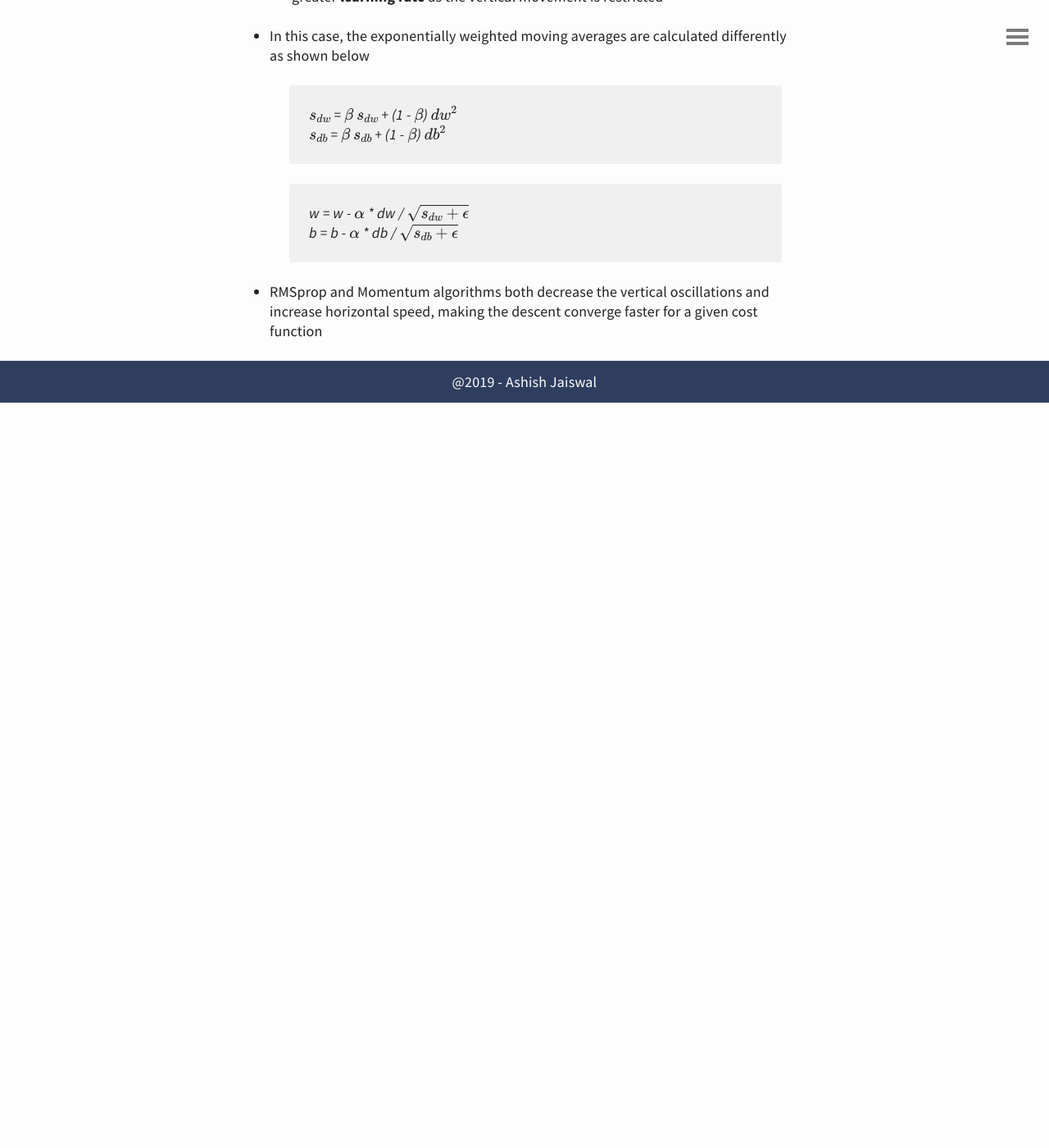
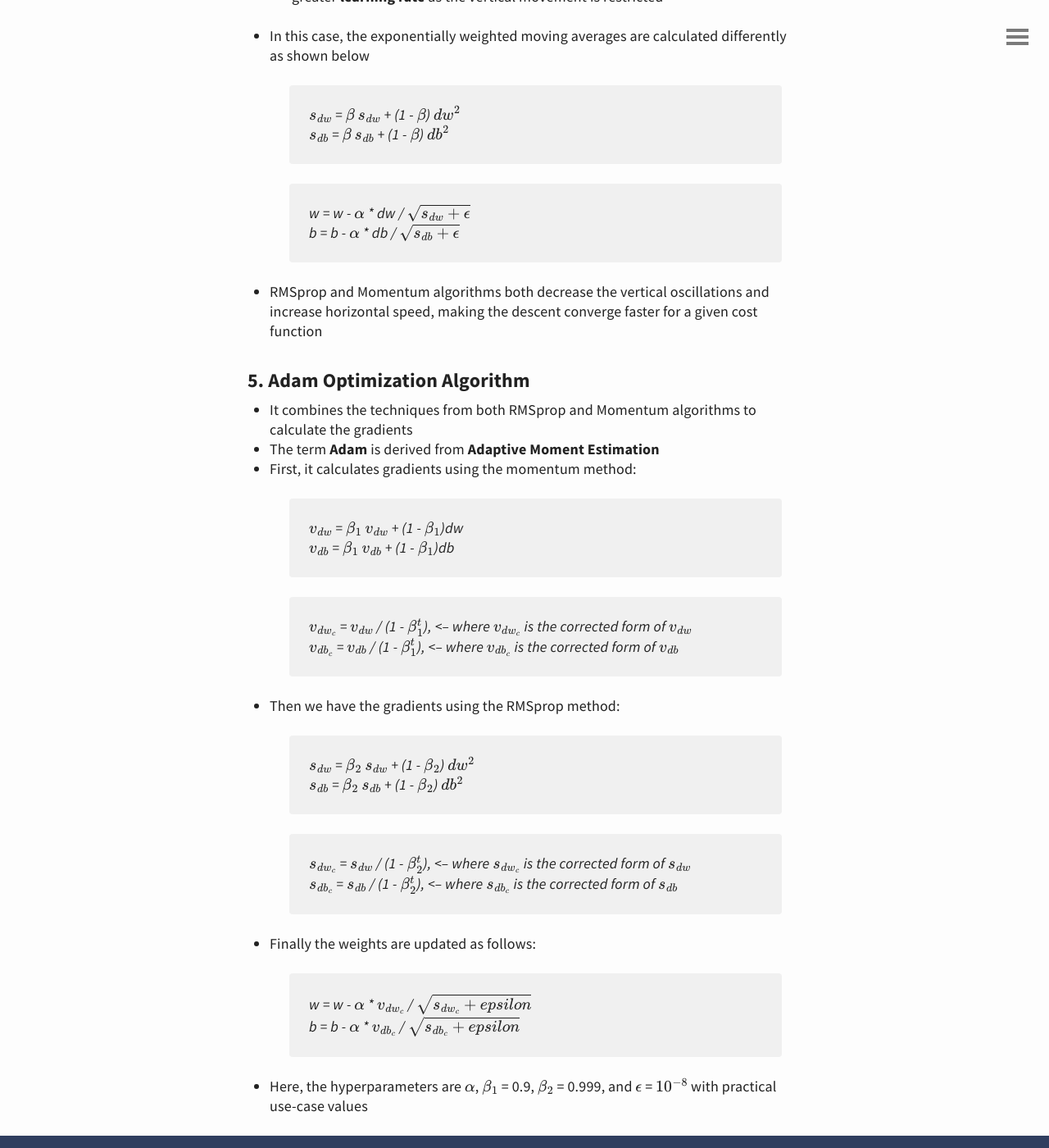
Before and after one commit to asheeshcric/blog, a Jekyll site: the page built from _posts/2019-07-16-optimization-algorithms-in-deep-learning.md, in a window 1280 px wide and 1400 px high, scrolled down 3352 px. Shown: the whole window at 82% size. Built offline with Jekyll 4.4.1, drawn with Linux system fonts in a browser that asks for light colours; formulas are drawn with MathJax 3; comment, search, counter and statistics services are not loaded; before the commit the page ends 3843 px from its top, so only the background shows below that; some of the changed text lies outside the part shown.

Commit message:
Add Adam Optimization algorithm - Combination of both RMSprop and Momentum algorithms - Introduces two hyperparameters beta1 and beta2 along with a infinitesimally small constant epsilon - Best among the three optimizers

```diff
--- a/_posts/2019-07-16-optimization-algorithms-in-deep-learning.md
+++ b/_posts/2019-07-16-optimization-algorithms-in-deep-learning.md
@@ -84,3 +84,29 @@ it to the *"mini-batch gradient descent"* algorithm
     > b = b - $$\alpha$$ * db / $$\sqrt{s_{db} + \epsilon}$$
 
 - RMSprop and Momentum algorithms both decrease the vertical oscillations and increase horizontal speed, making the descent converge faster for a given cost function
+
+
+### 5. Adam Optimization Algorithm
+
+- It combines the techniques from both RMSprop and Momentum algorithms to calculate the gradients
+- The term **Adam** is derived from **Adaptive Moment Estimation**
+- First, it calculates gradients using the momentum method:
+    > $$v_{dw}$$ = $$\beta_{1}$$ $$v_{dw}$$ + (1 - $$\beta_{1}$$)dw
+    > $$v_{db}$$ = $$\beta_{1}$$ $$v_{db}$$ + (1 - $$\beta_{1}$$)db
+
+    > $$v_{dw_{c}}$$ = $$v_{dw}$$ / (1 - $$\beta_{1}^{t}$$),  <-- *where  $$v_{dw_{c}}$$ is the corrected form of $$v_{dw}$$*
+    > $$v_{db_{c}}$$ = $$v_{db}$$ / (1 - $$\beta_{1}^{t}$$),  <-- *where  $$v_{db_{c}}$$ is the corrected form of $$v_{db}$$*
+
+- Then we have the gradients using the RMSprop method:
+    > $$s_{dw}$$ = $$\beta_{2}$$ $$s_{dw}$$ + (1 - $$\beta_{2}$$) $$dw^{2}$$
+    > $$s_{db}$$ = $$\beta_{2}$$ $$s_{db}$$ + (1 - $$\beta_{2}$$) $$db^{2}$$
+
+    > $$s_{dw_{c}}$$ = $$s_{dw}$$ / (1 - $$\beta_{2}^{t}$$),  <-- *where  $$s_{dw_{c}}$$ is the corrected form of $$s_{dw}$$*
+    > $$s_{db_{c}}$$ = $$s_{db}$$ / (1 - $$\beta_{2}^{t}$$),  <-- *where  $$s_{db_{c}}$$ is the corrected form of $$s_{db}$$*
+
+
+- Finally the weights are updated as follows:
+    > w = w - $$\alpha$$ *  $$v_{dw_{c}}$$ / $$\sqrt{s_{dw_{c}} + epsilon}$$
+    > b = b - $$\alpha$$ *  $$v_{db_{c}}$$ / $$\sqrt{s_{db_{c}} + epsilon}$$
+
+- Here, the hyperparameters are $$\alpha$$, $$\beta_{1}$$ = 0.9, $$\beta_{2}$$ = 0.999, and $$\epsilon$$ = $$10^{-8}$$ with practical use-case values
```
Also changed, not shown: other parts of _posts/2019-07-16-optimization-algorithms-in-deep-learning.md (+1 -1 lines).
